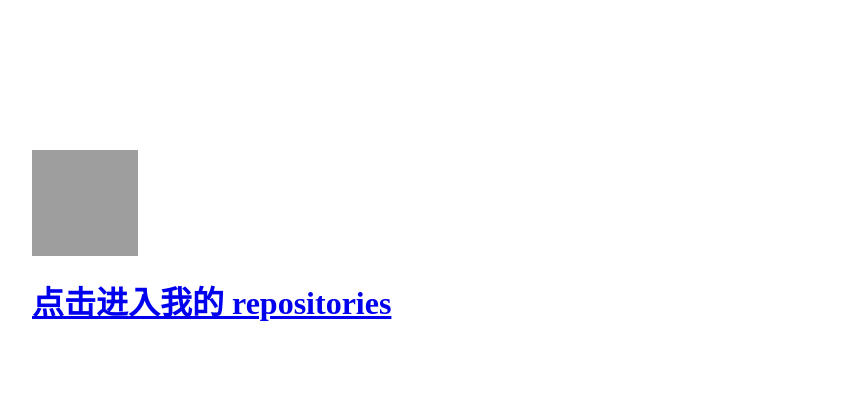
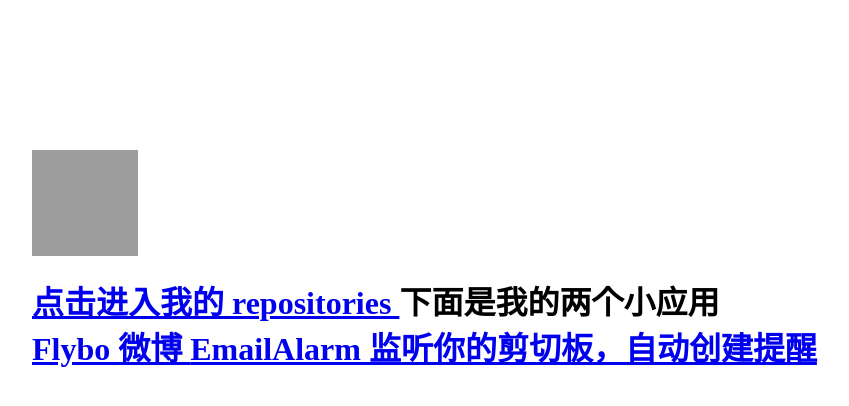
Before and after one commit to mzhua/mzhua78.github.io, a plain HTML site: page index.html in a window 1280 px wide. Shown: the whole page, without its empty margins (126-975 px from the left). Drawn offline with Linux system fonts and the light colour scheme; grey boxes are pictures that could not be loaded.

Commit message:
Update index.html

```diff
--- a/index.html
+++ b/index.html
@@ -16,7 +16,12 @@
         <image src="https://avatars1.githubusercontent.com/u/4736375?s=400" width="106px" height="106px" title="鸣人"/>
         <h1>
             <a href="https://github.com/mzhua?tab=repositories" >点击进入我的 repositories </a>
+            下面是我的两个小应用
+            <br>
+            <a href="http://pan.baidu.com/s/1kTh19ER" >Flybo 微博 </a>
+            <a href="http://pan.baidu.com/s/1sjFfuyT" >EmailAlarm 监听你的剪切板，自动创建提醒 </a>
          </h1>
+
     </div>
 
 
```
